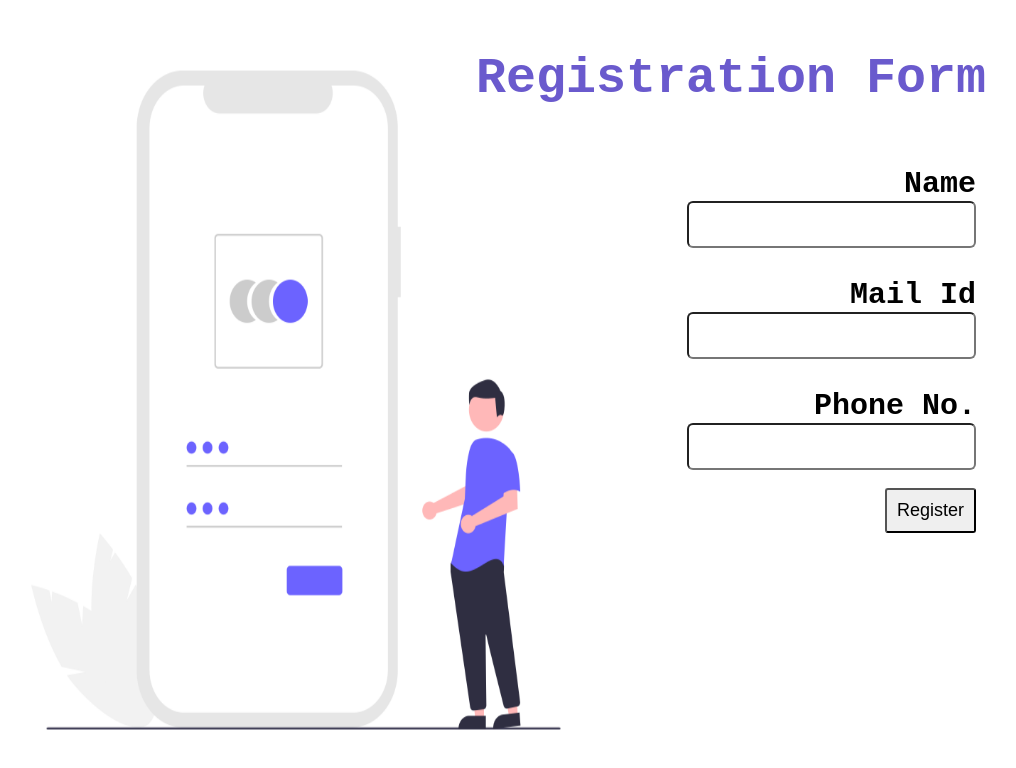
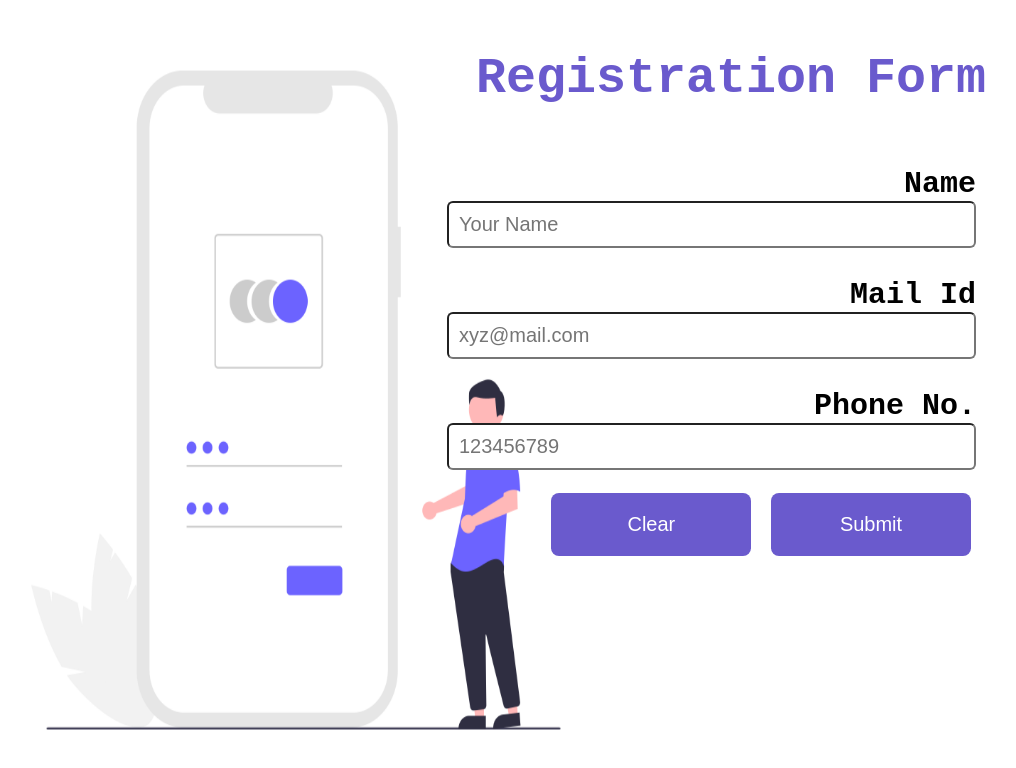
Before and after one commit to Techitechnions/Project2, a website: page form/form.html in a window 1280 px wide. Shown: the whole page, without its empty margins (54-1070 px from the left). Drawn offline with Linux system fonts and the light colour scheme.

Commit message:
Insertion file added

```diff
--- a/form/form.html
+++ b/form/form.html
@@ -13,19 +13,24 @@
         <img class="im" src="/form/login.png">
         <div class="rform"><h1> Registration Form</h1></div>
         <div class="sec2">
-            <form>
+            <form id="register" action="/" method="POST">
                 <div id="name">
                     <h2 class="name">Name</h2>
-                    <input class="fname" type="text" name="f_name"><br>
+                    <input class="fname" id ="fname" type="text" required name="f_name" placeholder="Your Name" size="40"><br>
                     <h2 class="name">Mail Id</h2>
-                    <input class="mail" type="text" name="mail"><br>
+                    <input class="mail" id="mail" type="text" required name="mail" placeholder="xyz@mail.com" size="40"><br>
                     <h2 class="name">Phone No.</h2>
-                    <input class="phone" type="text" name="phone"><br>
+                    <input class="phone" id="phone" type="text" required name="phone" placeholder="123456789" size="40"><br>
 
                      <br>
-                    <button type="submit">Register</button>
+                     <button type="reset" id="reset" style="vertical-align:middle"><span>Clear </span></button>
+                     <button type="submit" id="submit" style="vertical-align:middle"><span>Submit </span></button>
+
             </div>
             </form>
         </div>
+
+        <!-- <script src="./forms/form.js"></script> -->
+
     </body>
 </html>
--- a/form/style.css
+++ b/form/style.css
@@ -10,6 +10,7 @@
      margin-top: 40px;
 
 }
+
 
 
 .sec2{
@@ -83,7 +84,46 @@ input{
 
 button{
     font-size: 18px;
-    border-radius: 3px;
+    border-radius: 8px;
     text-align: center;
-    padding: 10px 10px;
+    /* padding: 10px 10px; */
+    background-color:slateblue;
+
+
+    display: inline-block;
+
+  border: none;
+  color: #FFFFFF;
+
+  font-size: 20px;
+  padding: 20px;
+  width: 200px;
+  transition: all 0.5s;
+  cursor: pointer;
+  margin: 5px;
 }
+
+button span {
+    cursor: pointer;
+    display: inline-block;
+    position: relative;
+    transition: 0.5s;
+  }
+
+  button span:after {
+    content: '\00bb';
+    position: absolute;
+    opacity: 0;
+    top: 0;
+    right: -20px;
+    transition: 0.5s;
+  }
+
+  button:hover span {
+    padding-right: 25px;
+  }
+
+  button:hover span:after {
+    opacity: 1;
+    right: 0;
+  }
--- a/package.json
+++ b/package.json
@@ -9,6 +9,7 @@
   "author": "",
   "license": "ISC",
   "dependencies": {
+    "body-parser": "^1.19.0",
     "express": "^4.17.1",
     "pg": "^8.6.0"
   }
```
Also changed, not shown: database.js (+8 -0 lines), server.js (added, +49 -0 lines), README.md, 1 other file.
